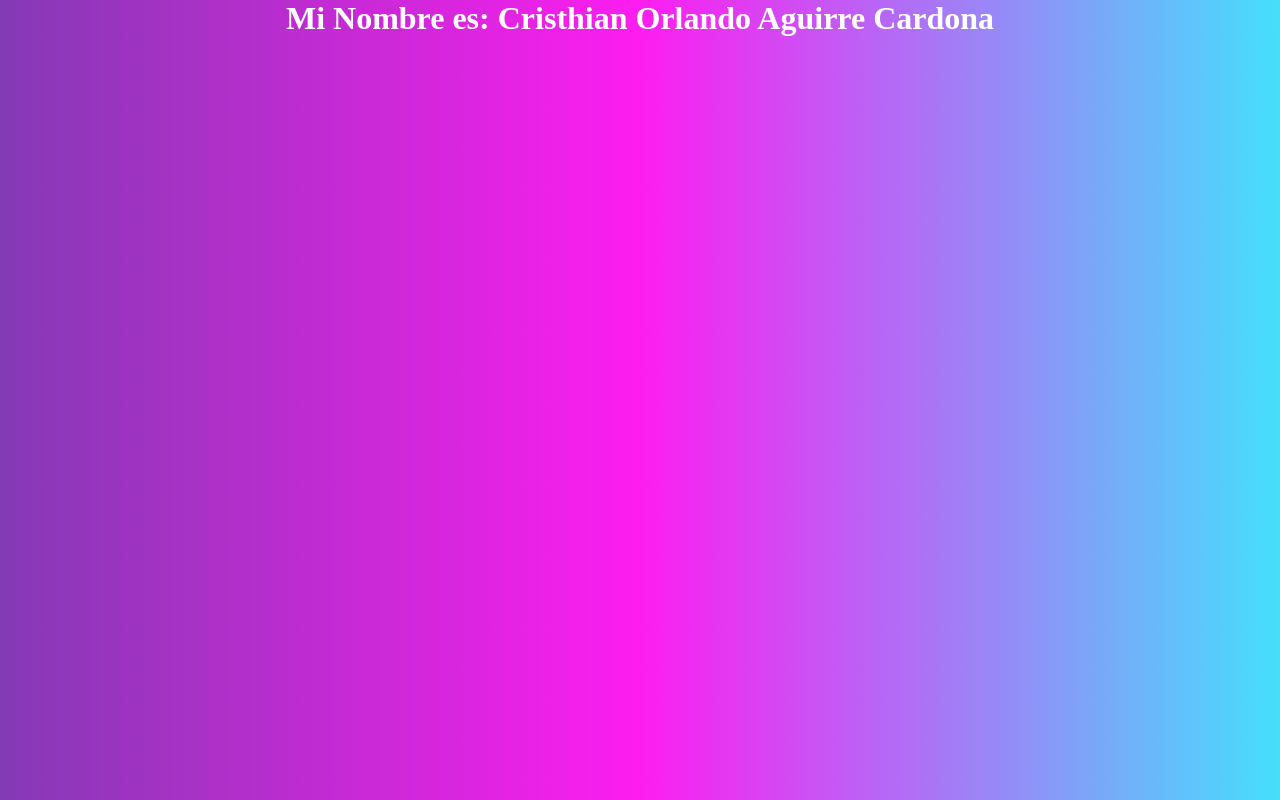
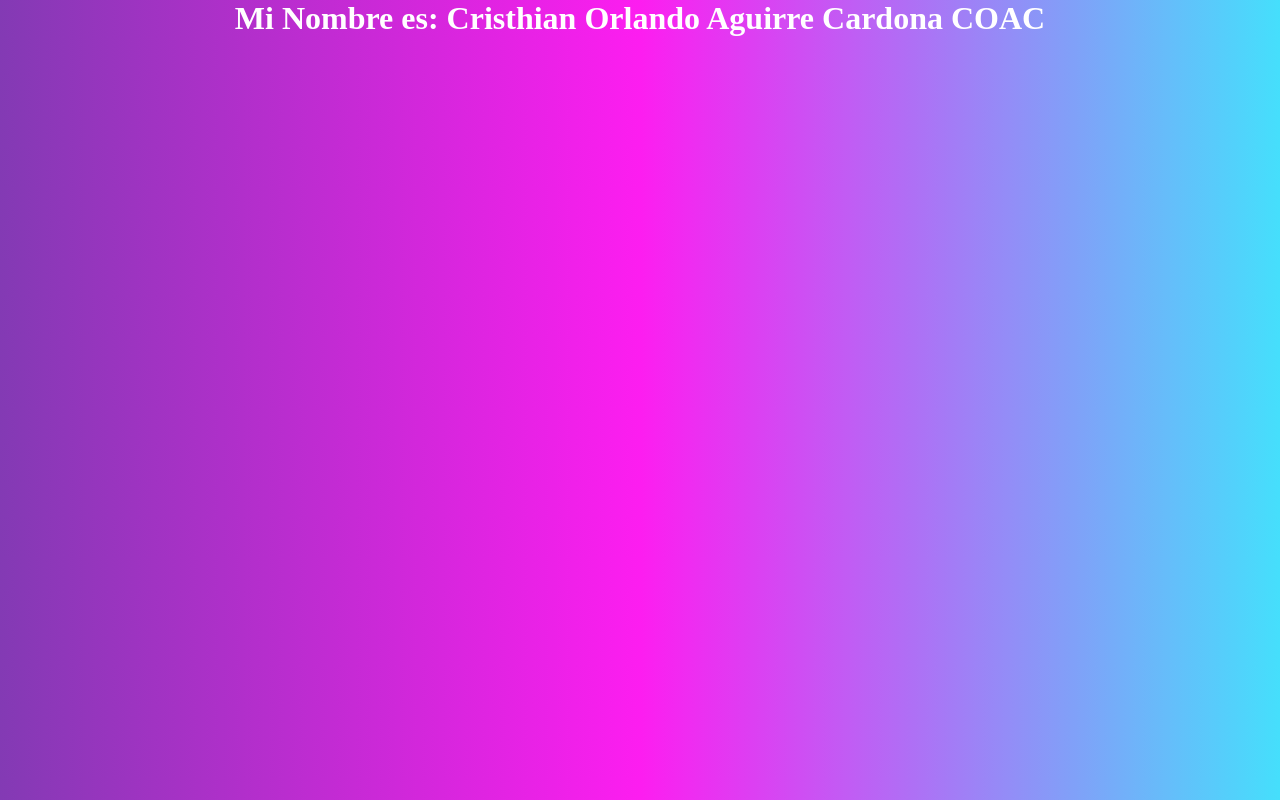
Before and after one commit to Cristhiandona/Programacion-v-, a website: page index.html in a window 1280 px wide. Drawn offline with Linux system fonts and the light colour scheme.

Commit message:
Ejercicio Clase del 13

```diff
--- a/index.html
+++ b/index.html
@@ -9,7 +9,8 @@
 
 </head>
 <body>
-    <h1>Mi Nombre es: Cristhian Orlando Aguirre Cardona </h1>
+    <h1>Mi Nombre es: Cristhian Orlando Aguirre Cardona COAC </h1>
+
 
 </body>
 </html>
```
